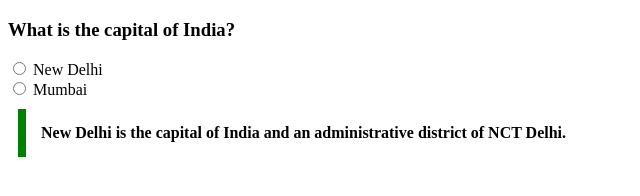
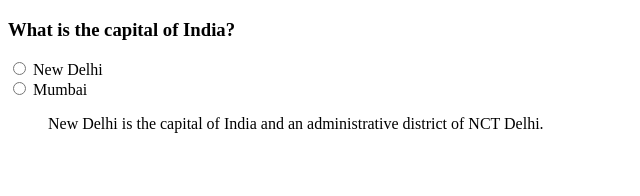
Before and after one commit to acciojob/trivia-harishz13, a website: page main.html in a window 1280 px wide. Shown: the whole page, without its empty margins (0-640 px from the left). Drawn offline with Linux system fonts and the light colour scheme.

Commit message:
Update styles.css

```diff
--- a/styles.css
+++ b/styles.css
@@ -1,5 +1,2 @@
 
 /* Your CSS Code here. */
-.ans{
-    max-width: 600px; margin: 10px; padding: 15px; border-left: 8px solid green;background-color: #f8fffe"";font-weight: bold;
-}
```
